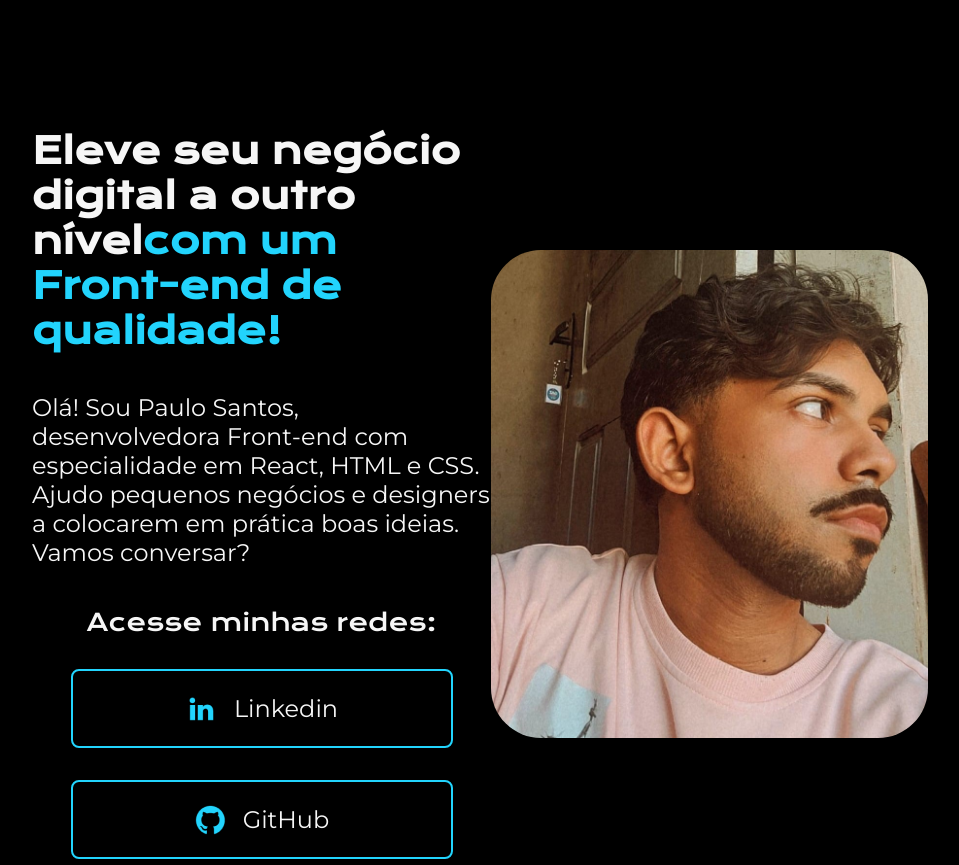
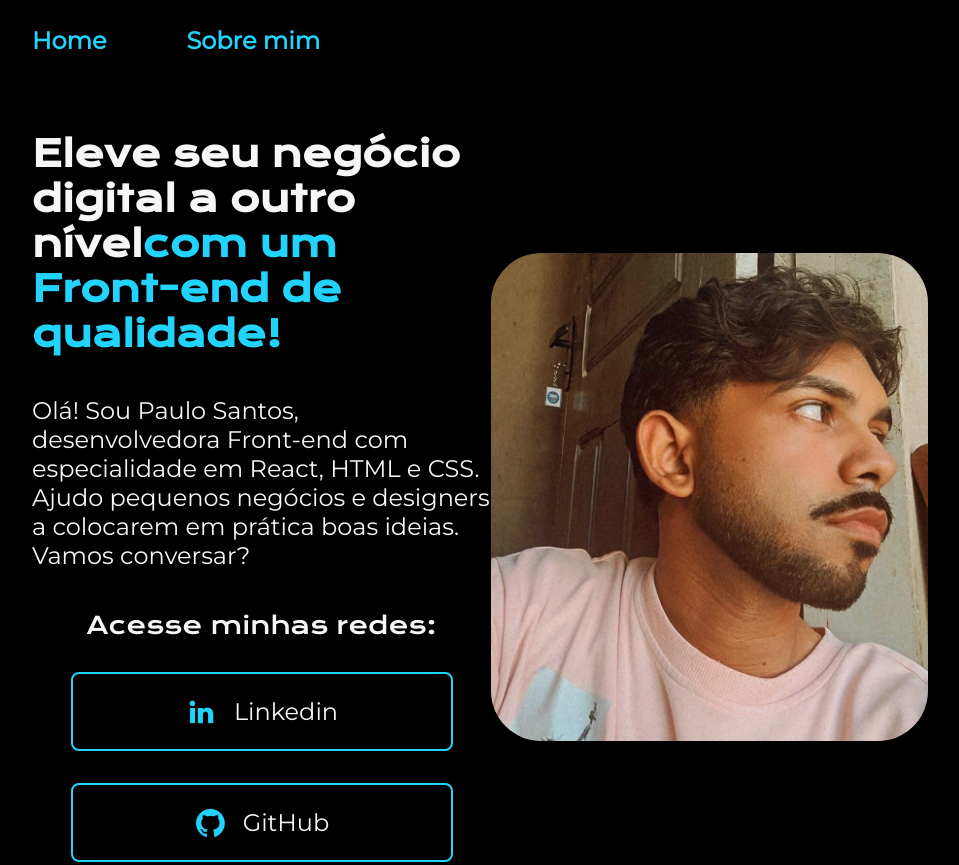
Before and after one commit to paulokaua014/portifoliosimples, a plain HTML site: page index.html in a window 1280 px wide. Shown: the top 865 px of the page, without its empty margins (160-1119 px from the left). Drawn offline with nearby package versions, Linux system fonts and the light colour scheme.

Commit message:
atualizacoes

```diff
--- a/index.html
+++ b/index.html
@@ -6,11 +6,17 @@
     <meta http-equiv="X-UA-Compatible" content="IE=edge">
     <meta name="viewport" content="width=device-width, initial-scale=1.0">
     <title>Portifolio</title>
-    <link rel="stylesheet" href="style.css">
+    <link rel="stylesheet" href="style/style.css">
 </head>
 
 <body>
-    <header></header>
+    <header class="cabecalho">
+        <nav class="cabecalho-menu">
+           <a class="cabecalho-menu-link" href="index.html">Home</a>
+           <a class="cabecalho-menu-link"  href="about.html">Sobre mim</a>
+        </nav>
+
+    </header>
     <main class="apresentacao">
         <section class="apresentacao__conteudo">
             <h1 class="apresentacao__conteudo__titulo">Eleve seu negócio digital a outro nível<strong
--- a/style.css
+++ b/style/style.css
@@ -14,9 +14,23 @@ body{
 .titulo-destaque{
     color: #22D4FD;
 }
+.cabecalho{
+    padding: 2% 0% 0% 15%;
+}
+.cabecalho-menu{
+    display: flex;
+    gap: 80px;
 
+}
+.cabecalho-menu-link{
+    font-family: 'Montserrat', sans-serif;
+    font-size: 24px;
+    font-weight: 600;
+    color: #22D4FD;
+    text-decoration: none;
+}
 .apresentacao{
-    padding: 10% 15%;
+    padding: 6% 15%;
     display: flex;
     align-items: center;
     justify-content: space-between;
```
Also changed, not shown: about.html (added, +21 -0 lines).
